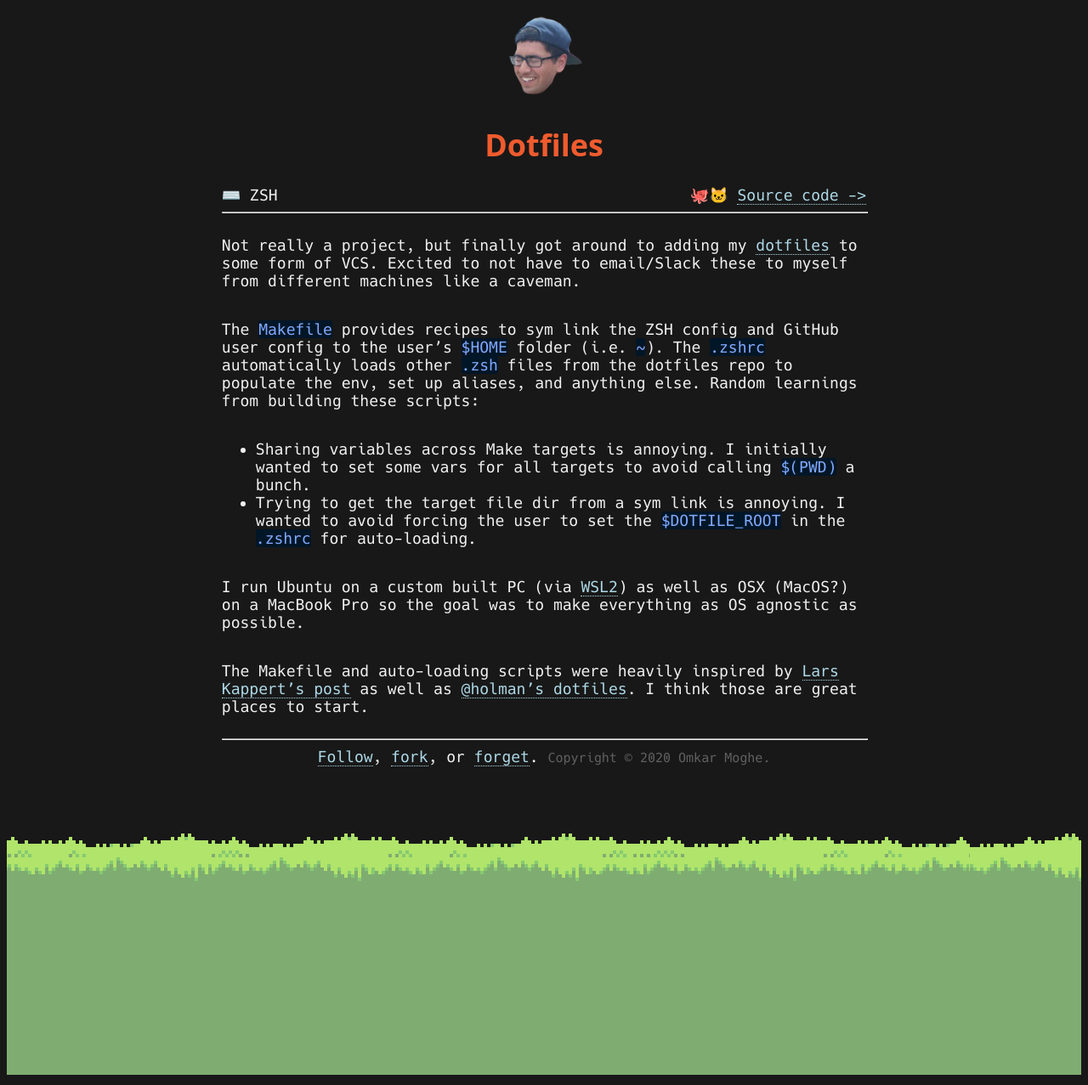
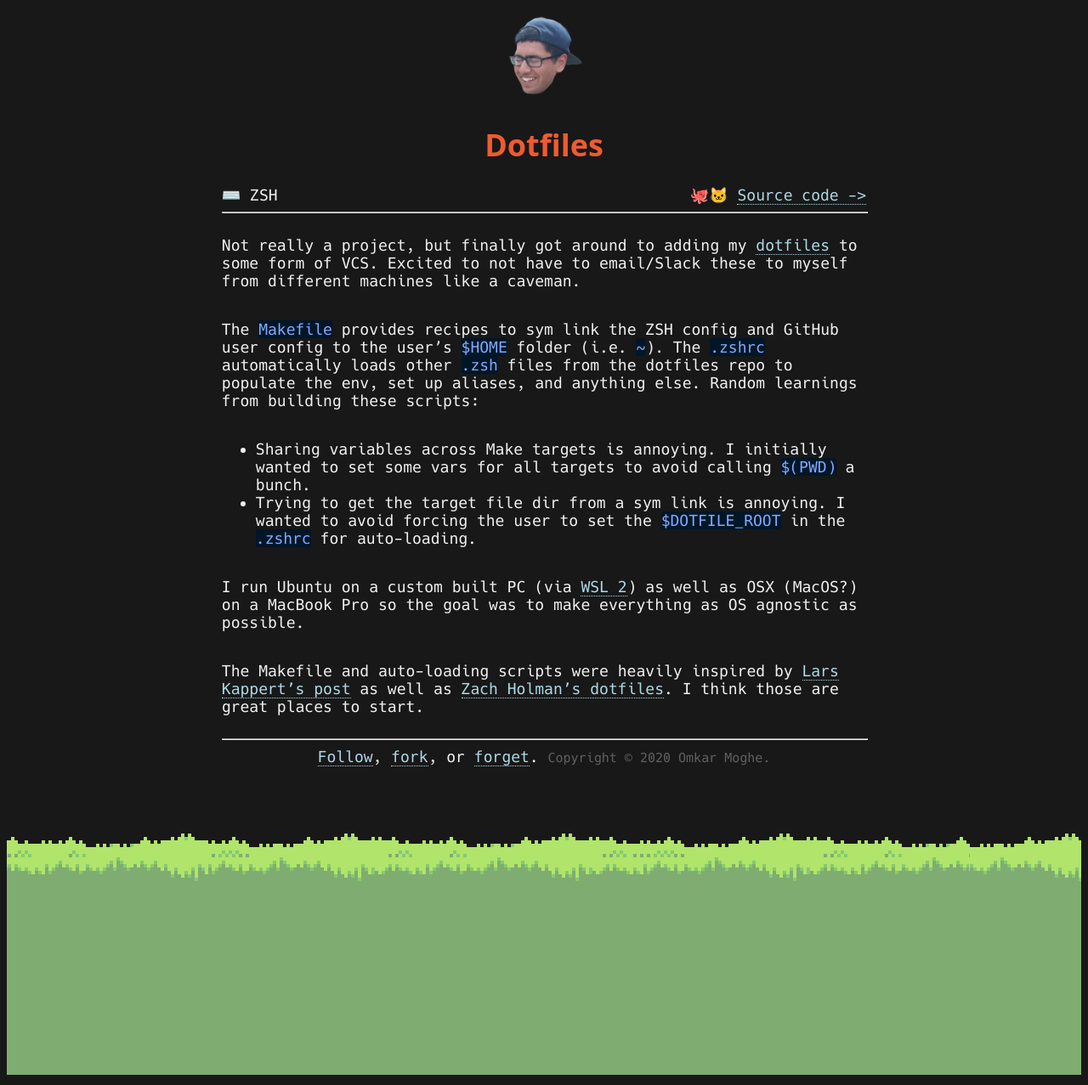
Before and after one commit to omkarmoghe/omkarmoghe.github.io, a Jekyll site: the page built from _projects/dotfiles.md, in a window 1280 px wide. Shown: the whole page at 85% size. Built offline with Jekyll 4.4.1, drawn with Linux system fonts in a browser that asks for light colours; nearby versions of some CDN libraries.

Commit message:
minor updates

```diff
--- a/_projects/dotfiles.md
+++ b/_projects/dotfiles.md
@@ -12,6 +12,6 @@ The `Makefile` provides recipes to sym link the ZSH config and GitHub user confi
 - Sharing variables across Make targets is annoying. I initially wanted to set some vars for all targets to avoid calling `$(PWD)` a bunch.
 - Trying to get the target file dir from a sym link is annoying. I wanted to avoid forcing the user to set the `$DOTFILE_ROOT` in the `.zshrc` for auto-loading.
 
-I run Ubuntu on a custom built PC (via [WSL2](https://docs.microsoft.com/en-us/windows/wsl/wsl2-index)) as well as OSX (MacOS?) on a MacBook Pro so the goal was to make everything as OS agnostic as possible.
+I run Ubuntu on a custom built PC (via [WSL 2](https://docs.microsoft.com/en-us/windows/wsl/wsl2-index)) as well as OSX (MacOS?) on a MacBook Pro so the goal was to make everything as OS agnostic as possible.
 
-The Makefile and auto-loading scripts were heavily inspired by [Lars Kappert's post](https://medium.com/@webprolific/getting-started-with-dotfiles-43c3602fd789) as well as [@holman's dotfiles](https://github.com/holman/dotfiles). I think those are great places to start.
+The Makefile and auto-loading scripts were heavily inspired by [Lars Kappert's post](https://medium.com/@webprolific/getting-started-with-dotfiles-43c3602fd789) as well as [Zach Holman's dotfiles](https://github.com/holman/dotfiles). I think those are great places to start.
```
